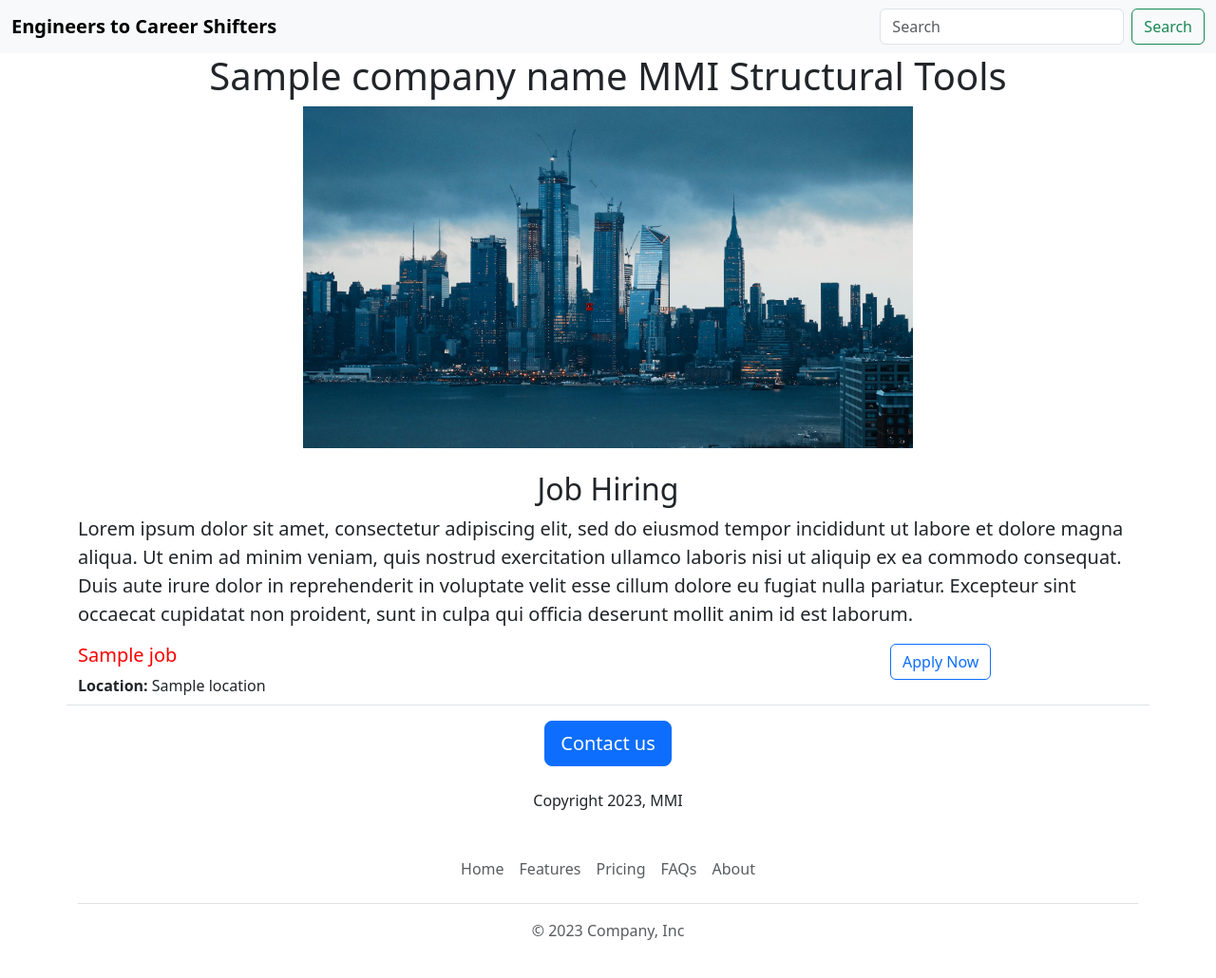
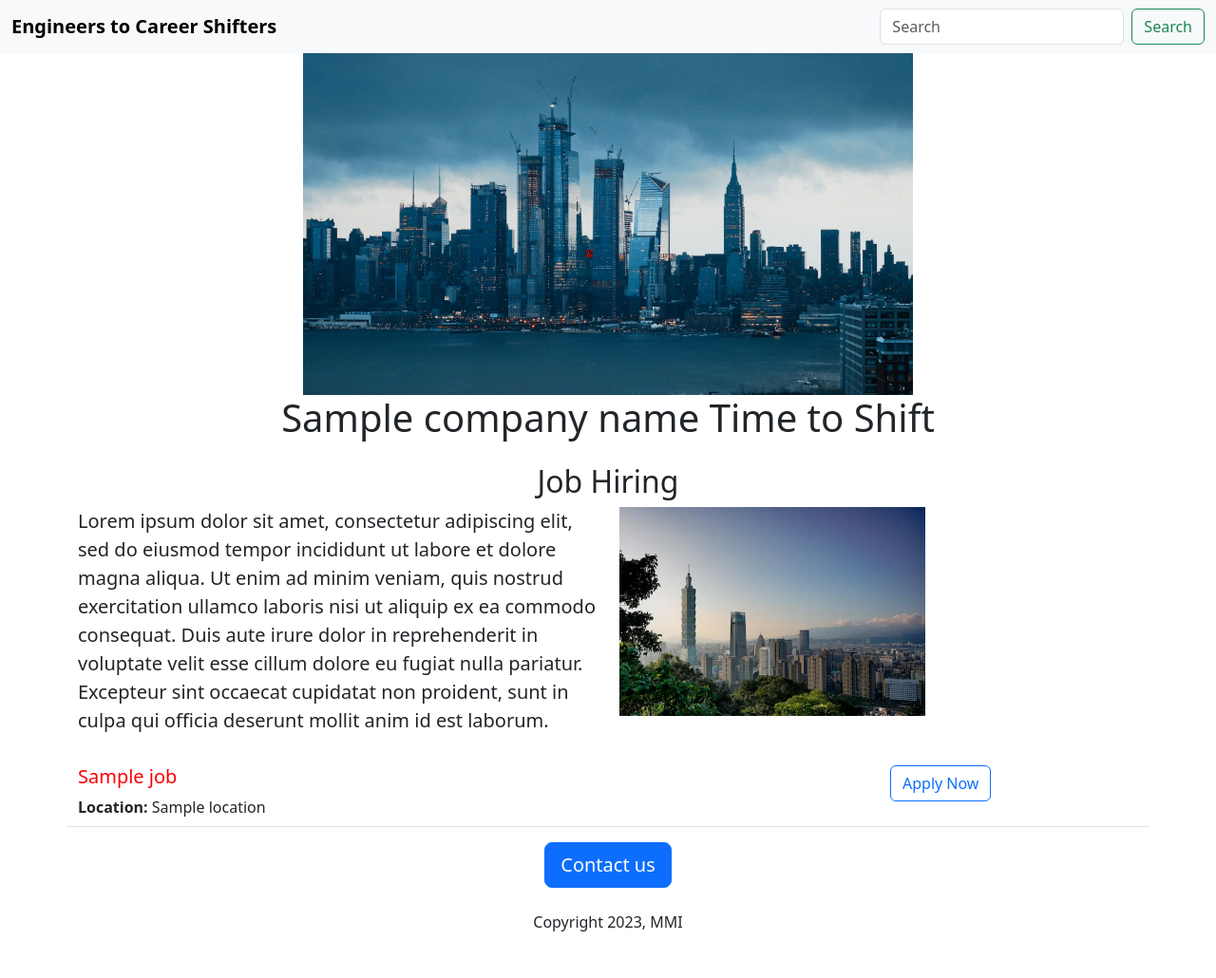
Before and after one commit to markipa24/Web_App_V2, a Flask app: template templates/home.html in a window 1280 px wide. Shown: the top 1030 px of the page at 95% size. Before the commit the page ends 990 px from the top, so only its background shows below. Run offline with Flask 2, Linux system fonts and the light colour scheme; the template is opened without the code that fills it: most values are stand-ins (such as "Sample title", 1, 10 or a date in 2020).

Commit message:
Added image

```diff
--- a/templates/home.html
+++ b/templates/home.html
@@ -18,14 +18,21 @@
 <body>
   {% include 'nav.html' %}
   <div class="container">
-        <h1 class="text-center">
-         {{company_name}} MMI Structural Tools
+
+        <img class="img-fluid" id="banner" src="https://web-app--markipa24.repl.co/static/tower.jpeg" alt="Tall Buildings">
+            <h1 class="text-center">
+         {{company_name}} Time to Shift
         </h1>
-        <img class="img-fluid" id="banner" src="https://web-app--markipa24.repl.co/static/tower.jpeg" alt="Tall Buildings">
          <h2 class="text-center mt-2 mt-4">Job Hiring</h2>
-
-        <p class="lead">Lorem ipsum dolor sit amet, consectetur adipiscing elit, sed do eiusmod tempor incididunt ut labore et dolore magna aliqua. Ut enim ad minim veniam, quis nostrud exercitation ullamco laboris nisi ut aliquip ex ea commodo consequat. Duis aute irure dolor in reprehenderit in voluptate velit esse cillum dolore eu fugiat nulla pariatur. Excepteur sint occaecat cupidatat non proident, sunt in culpa qui officia deserunt mollit anim id est laborum.</p>
-
+        <div class="row">
+          <div class="col-6">
+        <p class="lead">Lorem ipsum dolor sit amet, consectetur adipiscing elit, sed do eiusmod tempor incididunt ut labore et dolore magna aliqua. Ut enim ad minim veniam, quis nostrud exercitation ullamco laboris nisi ut aliquip ex ea commodo consequat. Duis aute irure dolor in reprehenderit in voluptate velit esse cillum dolore eu fugiat nulla pariatur. Excepteur sint occaecat cupidatat non proident, sunt in culpa qui officia deserunt mollit anim id est laborum.
+        </p>
+            </div>
+           <div class="col-6">
+            <img src="/static/tallbuilding.avif" style="height:220px" alt="image2">
+          </div>
+        </div>
         <p>
           <div>
           {% for jobs in jobs %}
```
Also changed, not shown: static/tallbuilding.avif (added), static/tired.jpeg (added).
